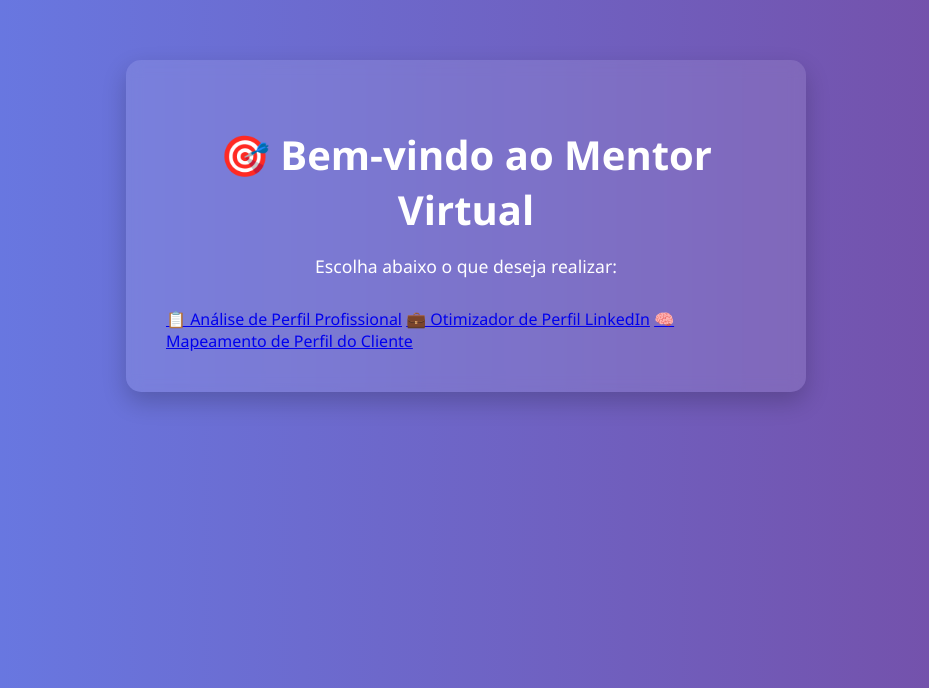
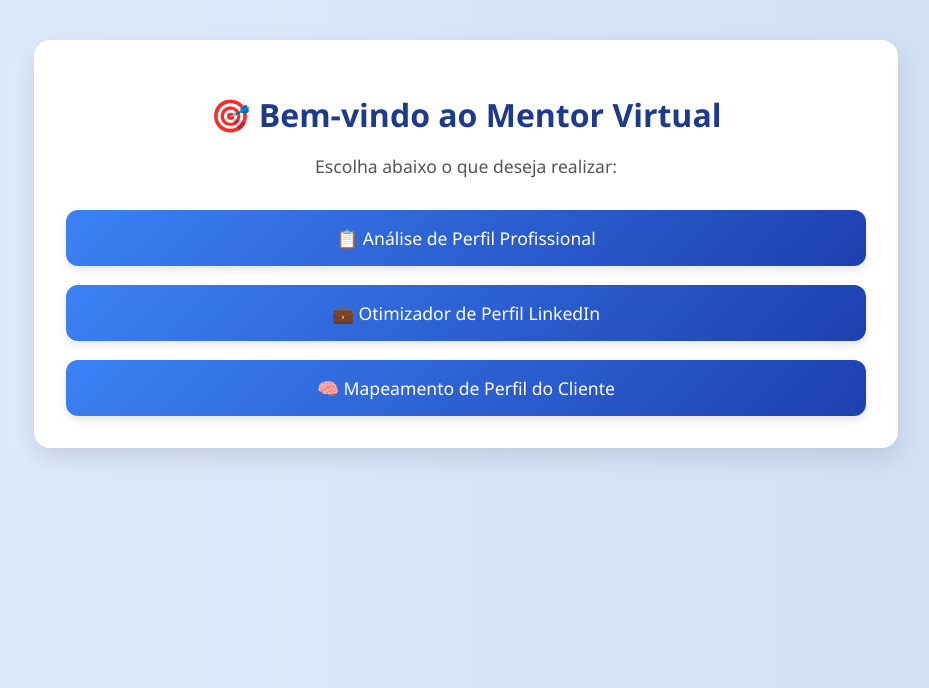
Before and after one commit to lega-nft/mentorvirtual, a FastAPI app: page / in a window 1280 px wide. Shown: the top 688 px of the page, without its empty margins (174-1103 px from the left). Run offline with FastAPI, Linux system fonts and the light colour scheme.

Commit message:
Update style.css

```diff
--- a/static/style.css
+++ b/static/style.css
@@ -1,70 +1,91 @@
-/* static/style.css */
-body.gradient-bg {
-  background: linear-gradient(to right, #667eea, #764ba2);
+body {
+  margin: 0;
   font-family: 'Segoe UI', Tahoma, Geneva, Verdana, sans-serif;
-  color: #fff;
-  margin: 0;
-  padding: 0;
+  background: linear-gradient(to right, #e0eafc, #cfdef3);
+  color: #333;
 }
 
 .container {
-  max-width: 600px;
-  margin: 60px auto;
-  background: rgba(255, 255, 255, 0.1);
-  padding: 40px;
-  border-radius: 15px;
-  backdrop-filter: blur(8px);
-  box-shadow: 0 10px 25px rgba(0, 0, 0, 0.2);
+  max-width: 800px;
+  margin: 40px auto;
+  padding: 2rem;
+  background: white;
+  border-radius: 16px;
+  box-shadow: 0 10px 25px rgba(0, 0, 0, 0.1);
 }
 
 .title {
-  font-size: 2.5rem;
-  margin-bottom: 10px;
   text-align: center;
+  font-size: 2rem;
+  color: #1e3a8a;
+  margin-bottom: 1rem;
 }
 
 .subtitle {
   text-align: center;
-  margin-bottom: 30px;
   font-size: 1.1rem;
+  color: #555;
+  margin-bottom: 2rem;
 }
 
-.emoji {
-  font-size: 1.8rem;
+.card-grid {
+  display: flex;
+  flex-direction: column;
+  gap: 1.2rem;
 }
 
-.form label {
+.card {
   display: block;
-  margin-top: 20px;
+  text-align: center;
+  background: linear-gradient(135deg, #3b82f6, #1e40af);
+  color: white;
+  text-decoration: none;
+  padding: 1rem;
+  font-size: 1.1rem;
+  font-weight: 500;
+  border-radius: 12px;
+  transition: all 0.3s ease;
+  box-shadow: 0 4px 10px rgba(0, 0, 0, 0.1);
+}
+
+.card:hover {
+  transform: translateY(-3px);
+  background: linear-gradient(135deg, #2563eb, #1e3a8a);
+  box-shadow: 0 8px 20px rgba(0, 0, 0, 0.15);
+}
+
+.form {
+  display: flex;
+  flex-direction: column;
+  gap: 1rem;
+}
+
+label {
   font-weight: bold;
 }
 
-.form input,
-.form textarea {
+input[type="text"], input[type="url"], textarea {
   width: 100%;
-  padding: 10px;
-  border: none;
+  padding: 0.8rem;
+  font-size: 1rem;
+  border: 1px solid #ccc;
   border-radius: 8px;
-  margin-top: 8px;
-  font-size: 1rem;
-  color: #333;
+  background: #f9fafb;
 }
 
-.form button {
-  margin-top: 30px;
-  width: 100%;
-  padding: 12px;
-  background: #00c9ff;
-  background: linear-gradient(to right, #00c9ff, #92fe9d);
+button {
+  background: linear-gradient(135deg, #3b82f6, #1e40af);
+  color: white;
+  padding: 0.9rem;
+  font-size: 1rem;
+  font-weight: bold;
   border: none;
   border-radius: 10px;
-  font-size: 1.1rem;
-  font-weight: bold;
   cursor: pointer;
-  transition: background 0.3s ease;
-  color: #000;
+  transition: all 0.3s ease;
 }
 
-.form button:hover {
-  opacity: 0.9;
+button:hover {
+  background: linear-gradient(135deg, #2563eb, #1e3a8a);
+  transform: translateY(-2px);
 }
```
